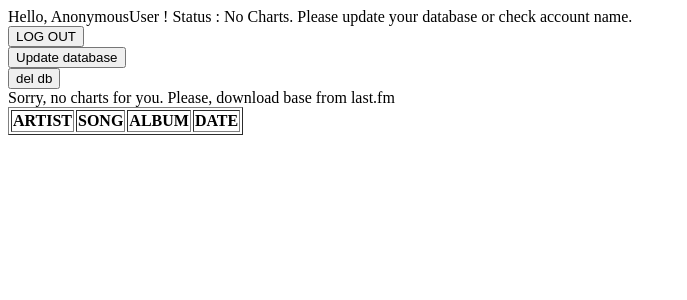
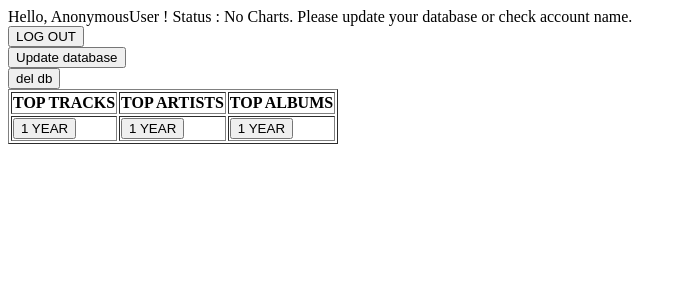
Before and after one commit to Trivium0911/SimpleCharts, a Django app: page /start/charts/ in a window 1280 px wide. Shown: the top 300 px of the page, without its empty margins (0-687 px from the left). Run offline with Django 3.2, Linux system fonts and the light colour scheme; data that the repository does not hold is empty.

Commit message:
added top albums for 1 year

```diff
--- a/charts/templates/charts/chart_list.html
+++ b/charts/templates/charts/chart_list.html
@@ -5,7 +5,11 @@
      <style>
    a {
     text-decoration: none;
+
    }
+   a:hover {
+
+}
   </style>
     <title>Title</title>
 </head>
@@ -27,25 +31,27 @@
                 <button> LOG OUT </button>
         </form>
 
- <form  action ="download/" >
+ <form  action ="download" >
                 <button> Update database </button>
         </form>
- <form  action ="delete/">
+ <form  action ="delete">
                 <button> del db </button>
         </form>
-    <form >
+
 <table border="1">
 
-            <tr><th>ARTIST</th><th>SONG</th><th>ALBUM</th><th>DATE</th></tr>
-       {% for list in userchart %}
+            <tr><th>TOP TRACKS</th><th>TOP ARTISTS</th><th>TOP ALBUMS</th>
 
-    <tr><td><a href="https://www.last.fm/music/{{ list.artist }}">{{ list.artist }}</a></td>
-        <td>{{ list.song_title }}</td><td>{{ list.album }}</td><td>{{ list.date }}</td></tr>
-        {% empty %}
-     Sorry, no charts for you. Please, download base from last.fm
-        {% endfor %}
+
+    <tr>
+    <td> <form  action ="tracks_year"> <button> 1 YEAR  </button> </form> </td>
+    <td> <form  action ="artists_year"> <button> 1 YEAR  </button> </form></td>
+    <td> <form  action ="albums_year">  <button> 1 YEAR  </button> </form></td>
+    </tr>
+
 
 </table>
-</form>
+
+
 </body>
 </html>
--- a/charts/templates/charts/top_artists/1year.html
+++ b/charts/templates/charts/top_artists/artists_year.html
@@ -9,6 +9,8 @@
   </style>
     <title>Title</title>
 </head>
+ <form  action = "{% url 'charts' %}">
+    <button> BACK  </button> </form>
 <body>
 <table border="1">
 <tr><th>ARTIST</th><th>COUNT</th>
--- a/charts/urls.py
+++ b/charts/urls.py
@@ -1,13 +1,14 @@
 from django.urls import path
-from charts.views import chart_list, top_artists
+from charts.views import chart_list, top_artists_year, top_tracks_year, top_albums_year
 from charts.views import download_user_db, delete_user_db
 
 
 
 urlpatterns = [
     path("", chart_list, name="charts"),
-    path("download/", download_user_db, name="download"),
-    path("delete/", delete_user_db, name="delete"),
-    path("artists_1year",top_artists, name="top_artists_1year"),
-
+    path("download", download_user_db, name="download"),
+    path("delete", delete_user_db, name="delete"),
+    path("artists_year",top_artists_year, name="artists_year"),
+    path("tracks_year",top_tracks_year, name="tracks_year"),
+    path("albums_year", top_albums_year, name="albums_year"),
 ]
--- a/charts/views.py
+++ b/charts/views.py
@@ -44,8 +44,19 @@ def delete_user_db(request):
 
 
 
-def top_artists(request):
+def top_artists_year(request):
     cur_user = get_user(request)
     user_artists = chart.filter(username = cur_user)
     top_user_artists = user_artists.values('artist').annotate(count=Count('artist')).order_by("-count")
-    return render(request,"charts/top_artists/1year.html",{"top_user_artists" : top_user_artists})
+    return render(request,"charts/top_artists/artists_year.html",{"top_user_artists" : top_user_artists})
+
+def top_tracks_year(request):
+    cur_user = get_user(request)
+    user_chart = chart.filter(username = cur_user)
+    return render(request,"charts/top_tracks/tracks_year.html",{"userchart": user_chart})
+
+def top_albums_year(request):
+    cur_user = get_user(request)
+    user_albums = chart.filter(username = cur_user)
+    top_user_albums = user_albums.values('artist', 'album').annotate(count=Count('album')).order_by("-count")
+    return render(request,"charts/top_albums/albums_year.html",{"top_user_albums" : top_user_albums})
```
Also changed, not shown: charts/templates/charts/top_albums/albums_year.html (added, +23 -0 lines), charts/templates/charts/top_tracks/tracks_year.html (added, +25 -0 lines).
